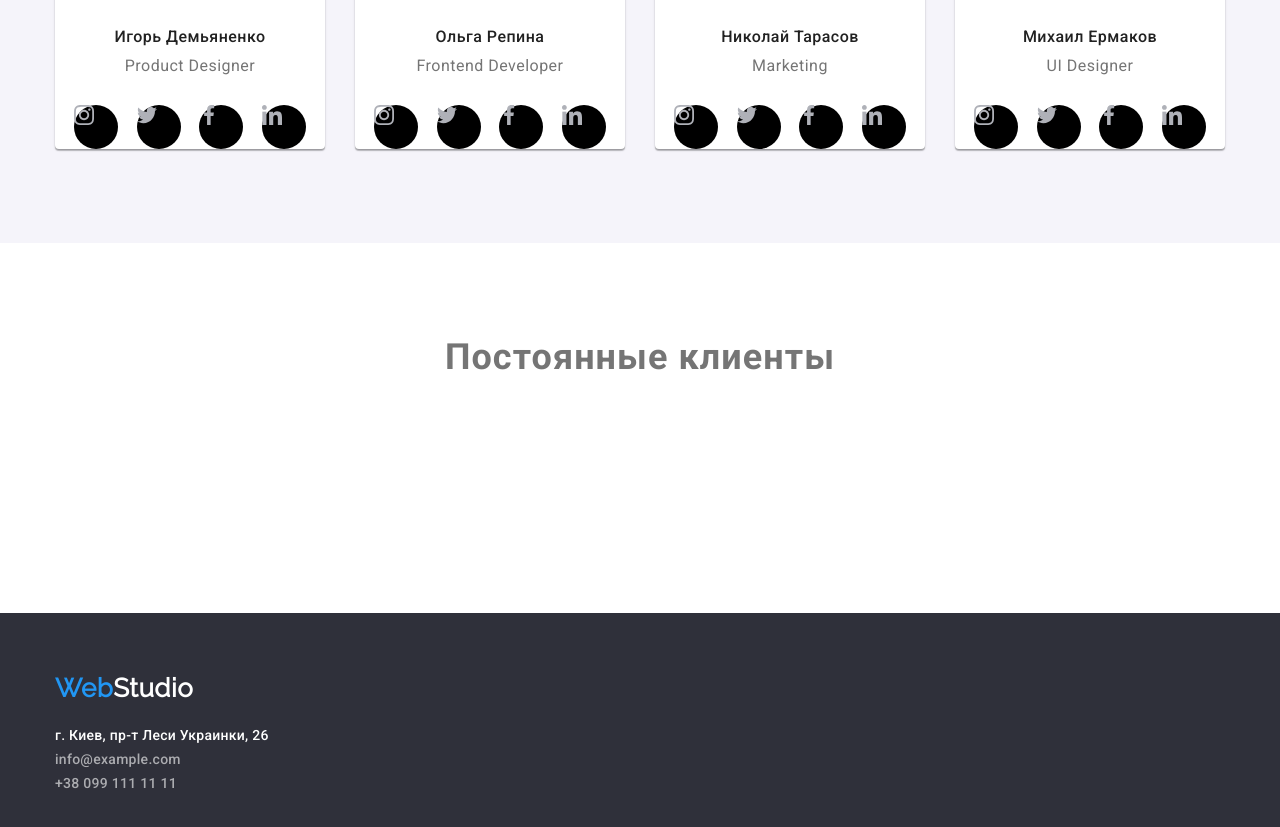
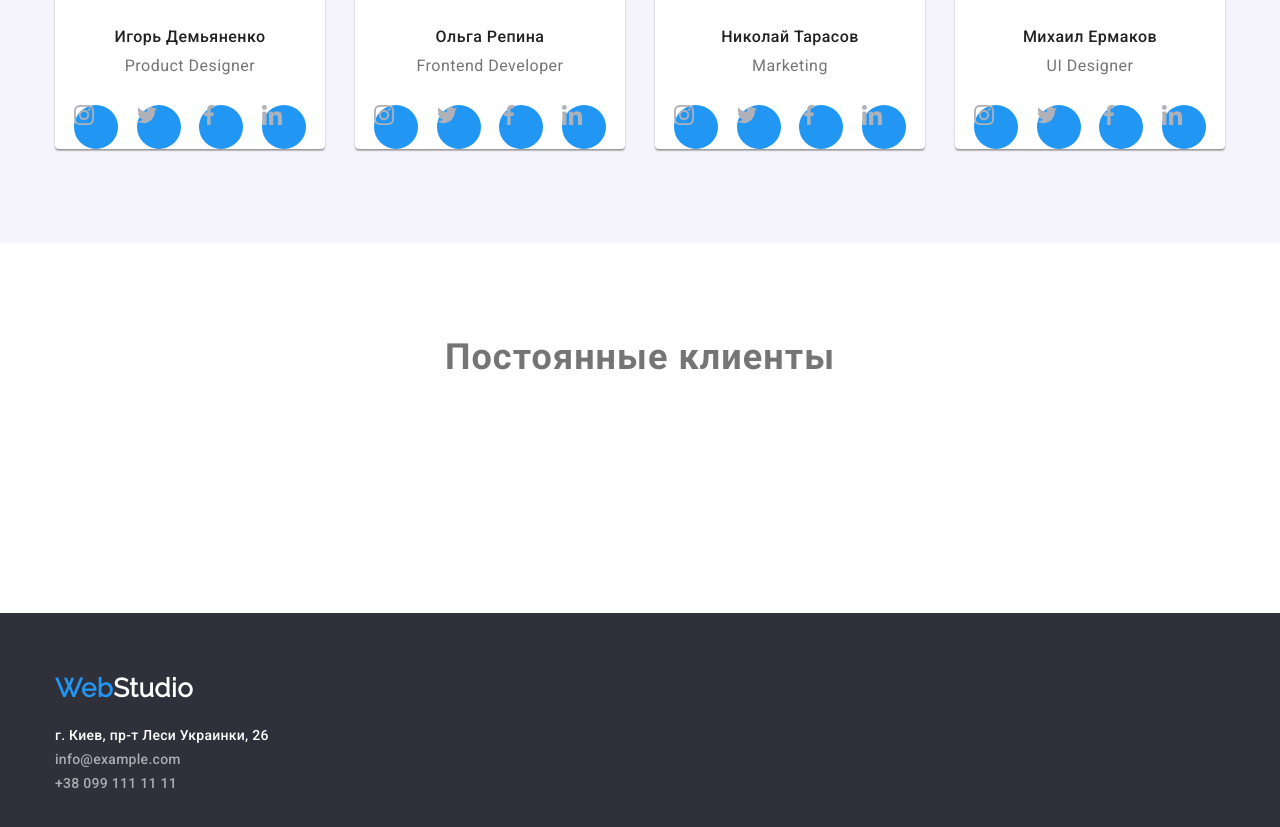
Before and after one commit to Linzakat/goit-markup-hw-04, a plain HTML site: page index.html in a window 1280 px wide. Shown: the part 2226-3053 px from the top of the page. Drawn offline with nearby package versions, Linux system fonts and the light colour scheme.

Commit message:
цвет иконок

```diff
--- a/css/styles.css
+++ b/css/styles.css
@@ -293,7 +293,7 @@ button{
 }
 .social-list-link{
   display: flex;
-  background-color: #000000;
+  background-color:var(--accent-color);
   border-radius: 50%;
   width: 44px;
   height: 44px;
```
